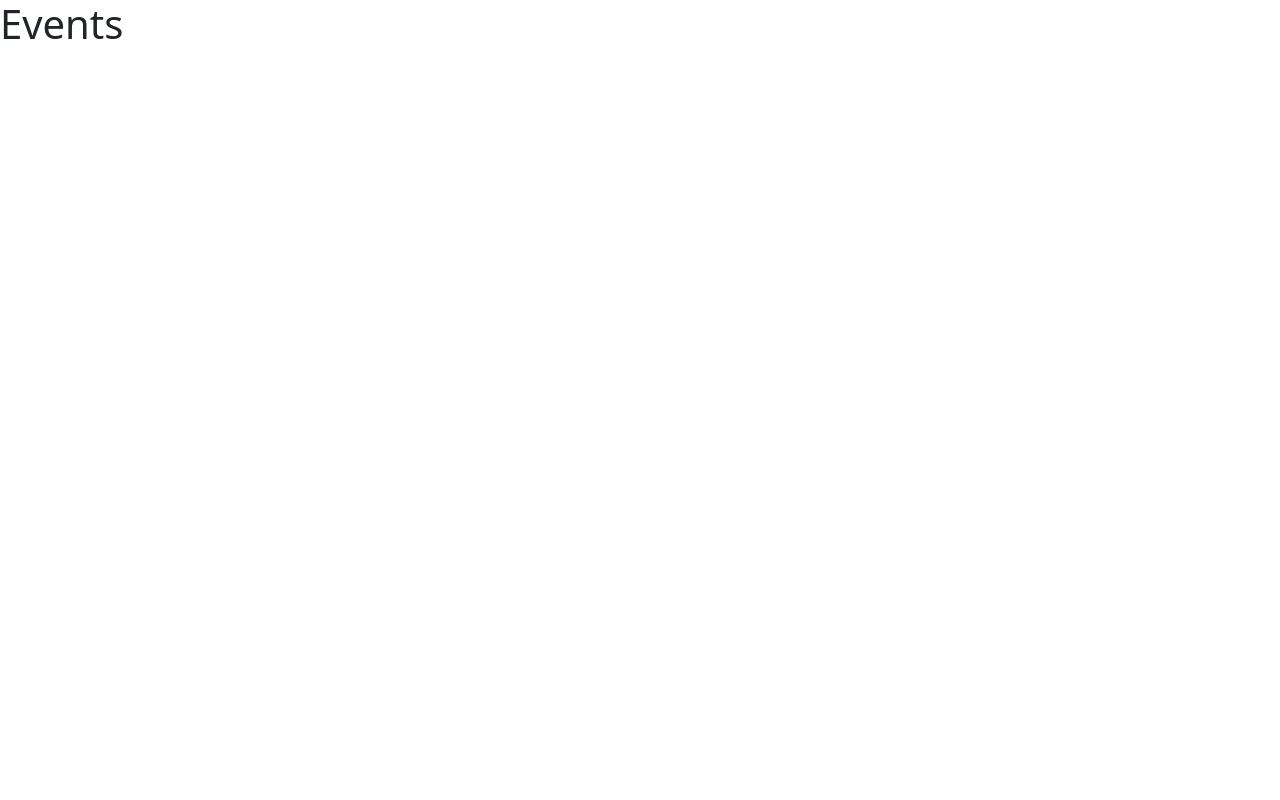
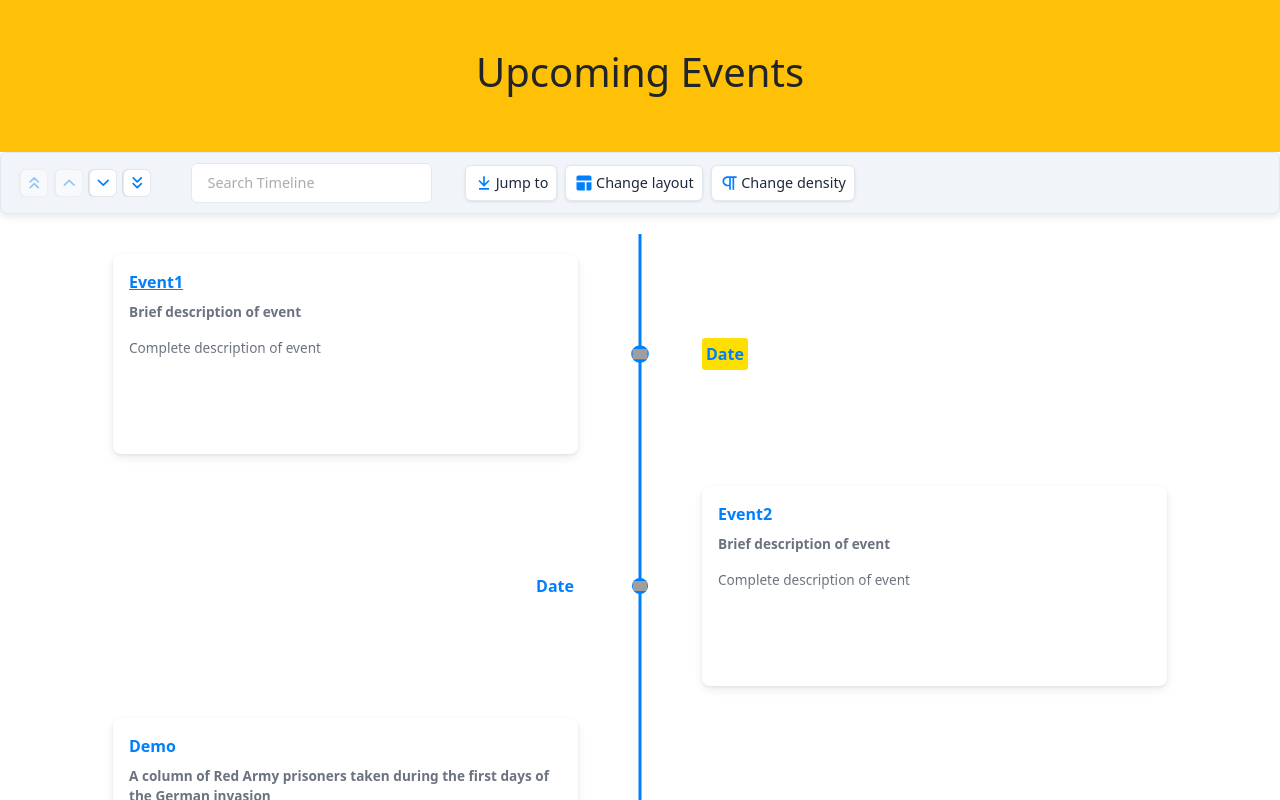
Before and after one commit to SuchirKohli/BETA-Website, a React (Create React App) app in the folder website/: page /events in a window 1280 px wide. Shown: the top 800 px of the page. Built offline with nearby package versions, Linux system fonts and the light colour scheme; grey boxes are pictures that could not be loaded.

Commit message:
Events1.0

```diff
--- a/website/package.json
+++ b/website/package.json
@@ -8,7 +8,9 @@
     "@testing-library/user-event": "^13.5.0",
     "bootstrap": "^5.3.2",
     "react": "^18.2.0",
+    "react-chrono": "^2.4.2",
     "react-dom": "^18.2.0",
+    "react-event-timeline": "^1.6.3",
     "react-router-dom": "^6.21.3",
     "react-scripts": "5.0.1",
     "web-vitals": "^2.1.4"
--- a/website/src/pages/events/events.js
+++ b/website/src/pages/events/events.js
@@ -1,8 +1,15 @@
 import React from "react";
+// import AltTimeline from "./timeline";
+import HiFiTimeline from "./hifitimeline";
 
 function Events() {
-  return (
-    <h1>Events</h1>
-  );
+  return(
+  <div>
+    <div class="d-flex justify-content-center p-5 bg-warning"><h1>Upcoming Events</h1></div>
+    {/* <AltTimeline /> */}
+    <HiFiTimeline />
+    <div class="d-flex justify-content-center p-5 bg-warning"><h1>Events History</h1></div>
+  </div>
+    )
 }
 export default Events;
--- /dev/null
+++ b/website/src/pages/events/hifitimeline.js
@@ -0,0 +1,65 @@
+import { Chrono } from "react-chrono";
+import React from "react";
+
+function HiFiTimeline() {
+    return (
+        <Chrono
+      items={[
+        {
+          title: "Date",
+          cardTitle: "Event1",
+          url: "http://google.com",
+          cardSubtitle: "Brief description of event",
+          cardDetailedText: `Complete description of event`,
+        },
+        {
+          title: "Date",
+          cardTitle: "Event2",
+          cardSubtitle: "Brief description of event",
+          cardDetailedText: `Complete description of event`,
+        },
+        {
+          title: "Date",
+          cardTitle: "Demo",
+          cardSubtitle: `A column of Red Army prisoners taken during the first days of the German invasion`,
+          cardDetailedText: `Since the 1920s, Hitler had seen Russia, with its immense natural resources, as the principal target for conquest and expansion. It would provide, he believed, the necessary ‘Lebensraum’, or living space, for the German people. And by conquering Russia, Hitler would also destroy the “Jewish pestilential creed of Bolshevism”. His non-aggression pact with Stalin in August 1939 he regarded as a mere temporary expedient.
+        Barely a month after the fall of France, and while the Battle of Britain was being fought, Hitler started planning for the Blitzkrieg campaign against Russia, which began on 22 June 1941. Despite repeated warnings, Stalin was taken by surprise, and for the first few months the Germans achieved spectacular victories, capturing huge swathes of land and hundreds of thousands of prisoners. But they failed to take Moscow or Leningrad before winter set in.
+        On 5/6 December, the Red Army launched a counter-offensive which removed the immediate threat to the Soviet capital. It also brought the German high command to the brink of a catastrophic military crisis. Hitler stepped in and took personal command. His intervention was decisive and he later boasted, “That we overcame this winter and are today in a position again to proceed victoriously… is solely attributable to the bravery of the soldiers at the front and my firm will to hold out…”`,
+        },
+      ]}
+      mode="VERTICAL_ALTERNATING">
+        <div className="chrono-icons">
+    <img
+      src="https://img.icons8.com/ios-filled/100/000000/twitter.png"
+      alt="twitter"
+    />
+    <img
+      src="https://img.icons8.com/ios-filled/100/000000/about.png"
+      alt="twitter"
+    />
+    <img
+      src="https://img.icons8.com/ios-filled/100/000000/contacts.png"
+      alt="twitter"
+    />
+    <img
+      src="https://img.icons8.com/ios-filled/100/000000/briefcase.png"
+      alt="twitter"
+    />
+    <img
+      src="https://img.icons8.com/ios-filled/100/000000/idea.png"
+      alt="twitter"
+    />
+    <img
+      src="https://img.icons8.com/ios-filled/100/000000/sun.png"
+      alt="twitter"
+    />
+    <img
+      src="https://img.icons8.com/ios-filled/100/000000/info.png"
+      alt="twitter"
+    />
+    </div>
+    </Chrono>
+    )
+}
+
+export default HiFiTimeline;
--- /dev/null
+++ b/website/src/pages/events/timeline.js
@@ -0,0 +1,50 @@
+import { render } from 'react-dom';
+import {Timeline, TimelineEvent} from 'react-event-timeline'
+
+function AltTimeline() {
+  return(
+    <Timeline>
+            <TimelineEvent title="Event Info"
+                           createdAt="2016-09-12"
+                           icon={<i className="material-icons md-18">textsms</i>}
+            >
+                Event 1
+            </TimelineEvent>
+            <TimelineEvent
+                title="Event Info"
+                createdAt="2016-09-11"
+                icon={<i className="material-icons md-18">email</i>}
+            >
+                Event 2
+            </TimelineEvent>
+            <TimelineEvent
+                title="Event Info"
+                createdAt="2016-09-11"
+                icon={<i className="material-icons md-18">email</i>}
+            >
+                Event 3
+            </TimelineEvent>
+            <TimelineEvent title="Event Info"
+                           createdAt="2016-09-12"
+                           icon={<i className="material-icons md-18">textsms</i>}
+            >
+                Event 4
+            </TimelineEvent>
+            <TimelineEvent
+                title="Event Info"
+                createdAt="2016-09-11"
+                icon={<i className="material-icons md-18">email</i>}
+            >
+                Event 5
+            </TimelineEvent>
+            <TimelineEvent
+                title="Event Info"
+                createdAt="2016-09-11"
+                icon={<i className="material-icons md-18">email</i>}
+            >
+                Event 6
+            </TimelineEvent>
+    </Timeline>
+    )
+}
+export default AltTimeline;
```
Also changed, not shown: 1 other file (tests, documents, lock files or other folders).
